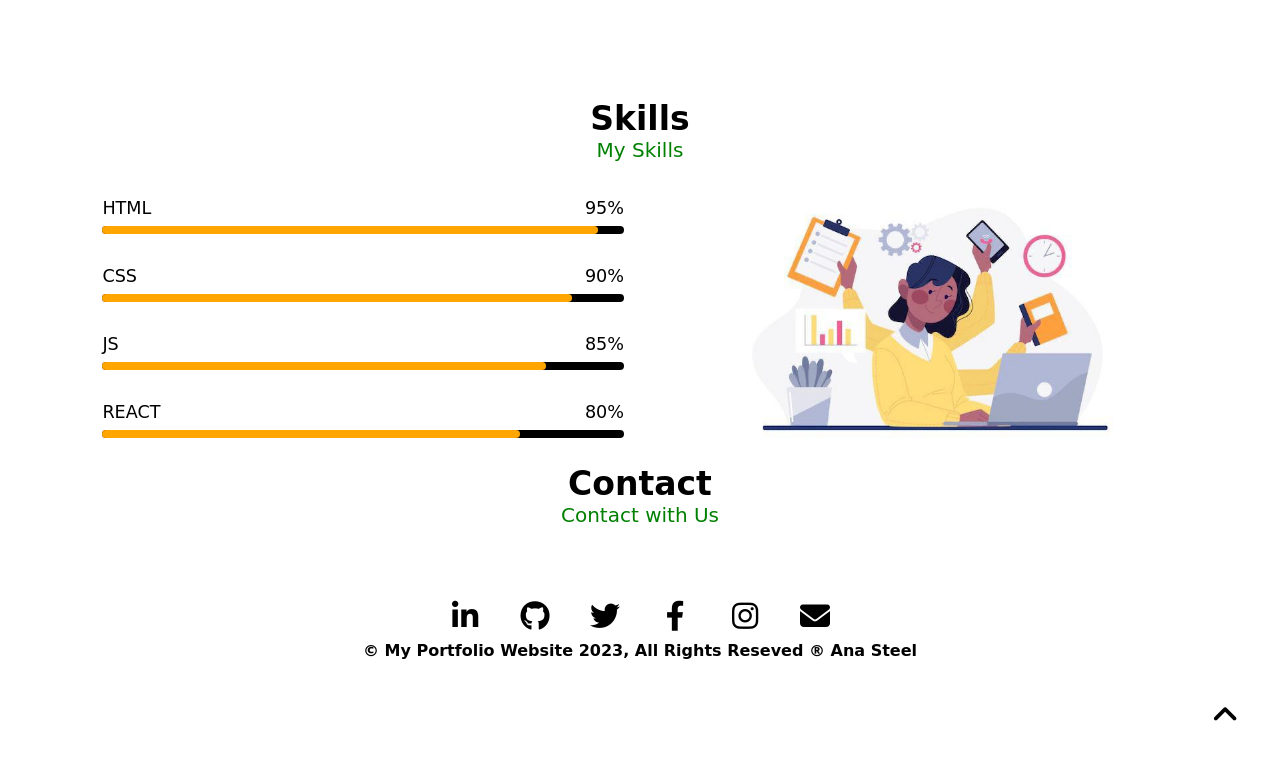
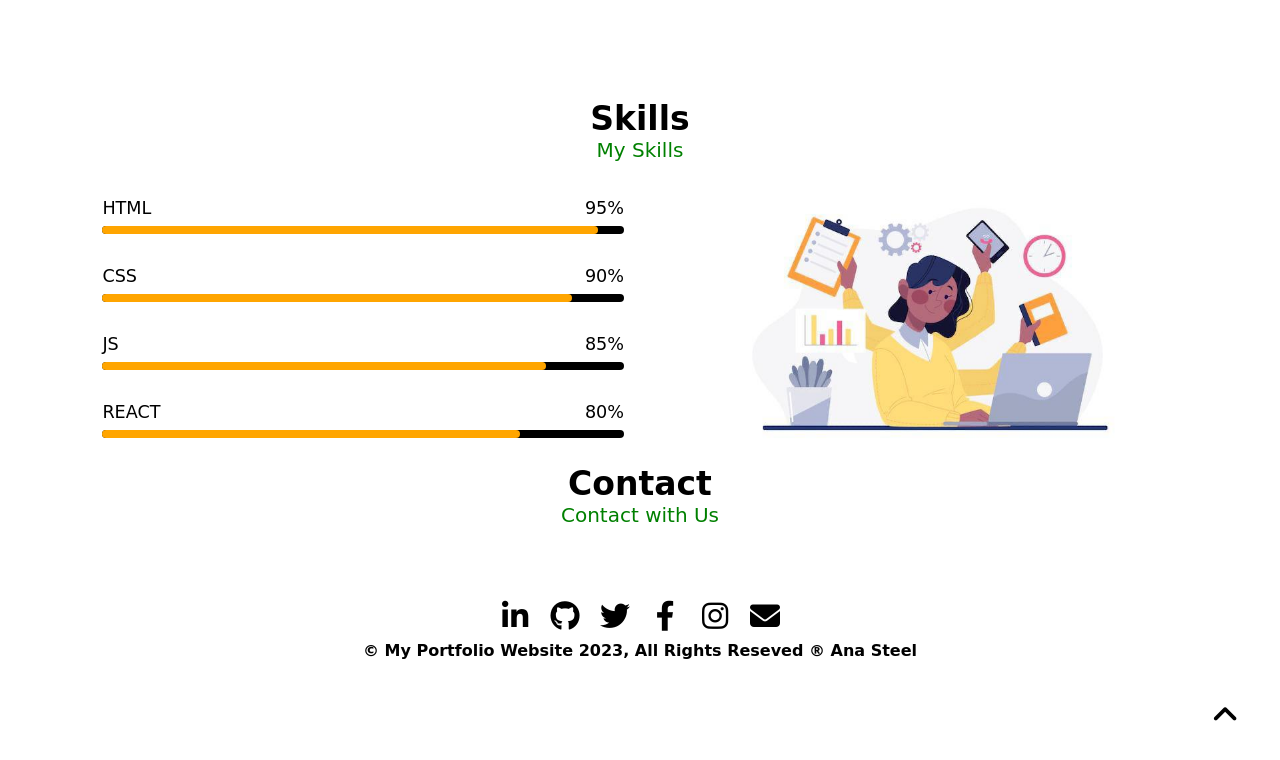
Before and after one commit to Sreelakshmit123/portfolio1, a plain HTML site: page index.html in a window 1280 px wide. Shown: the part 1049-1809 px from the top of the page. Drawn offline with Linux system fonts and the light colour scheme; a web font is replaced by a local one.

Commit message:
css updated

```diff
--- a/style.css
+++ b/style.css
@@ -191,15 +191,15 @@ nav{
     display: flex;
     justify-content: center;
     align-items: center;
-    margin: 0px 10px;
+    margin: 0px 0px;
 }
 .brand{
     font-size: 30px;
     color: black;
 }
-.icon:hover{
-    background-image: linear-gradient(to bottom right, orange,rgb(255,200,0),rgb(255,255,255));
-}
+    .icon:hover{
+        background-image: linear-gradient(to bottom right, orange,rgb(255,200,0),rgb(255,255,255));
+    }
 .brand:hover{
     color: white;
     animation: shake 0.90s;
```
